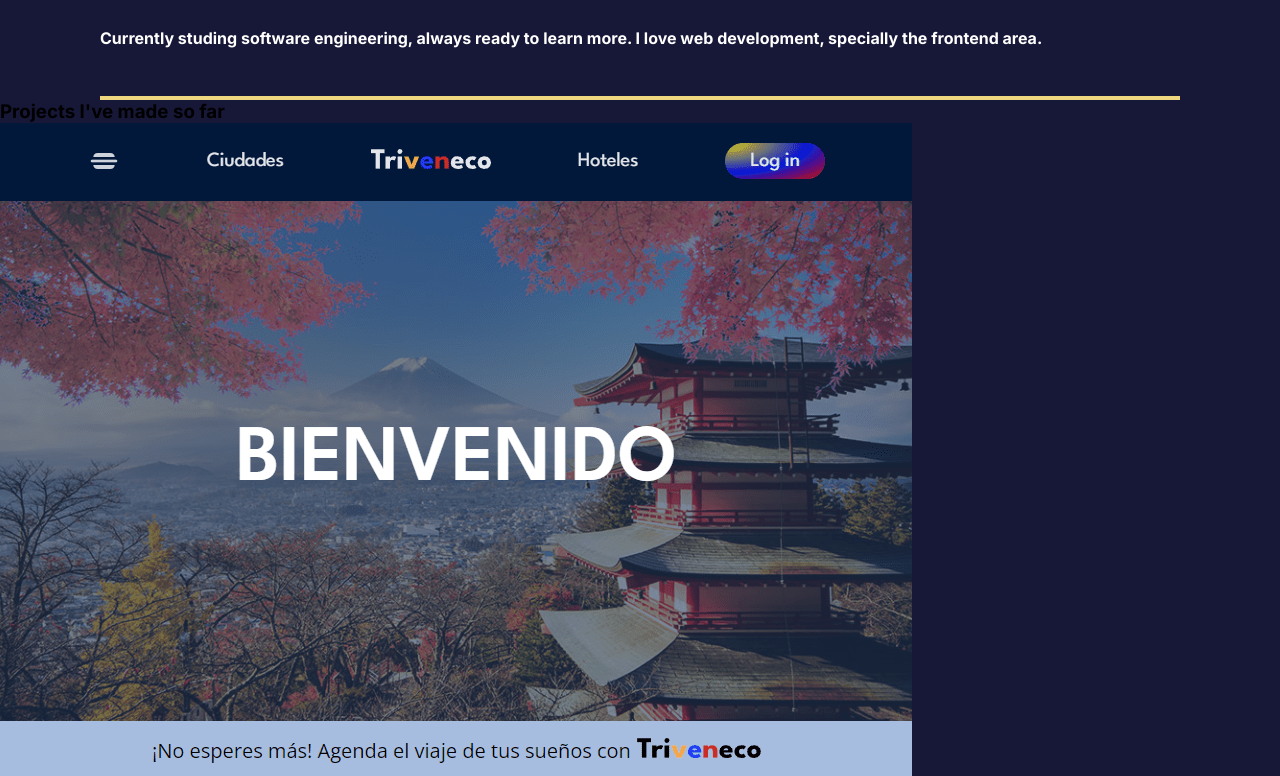
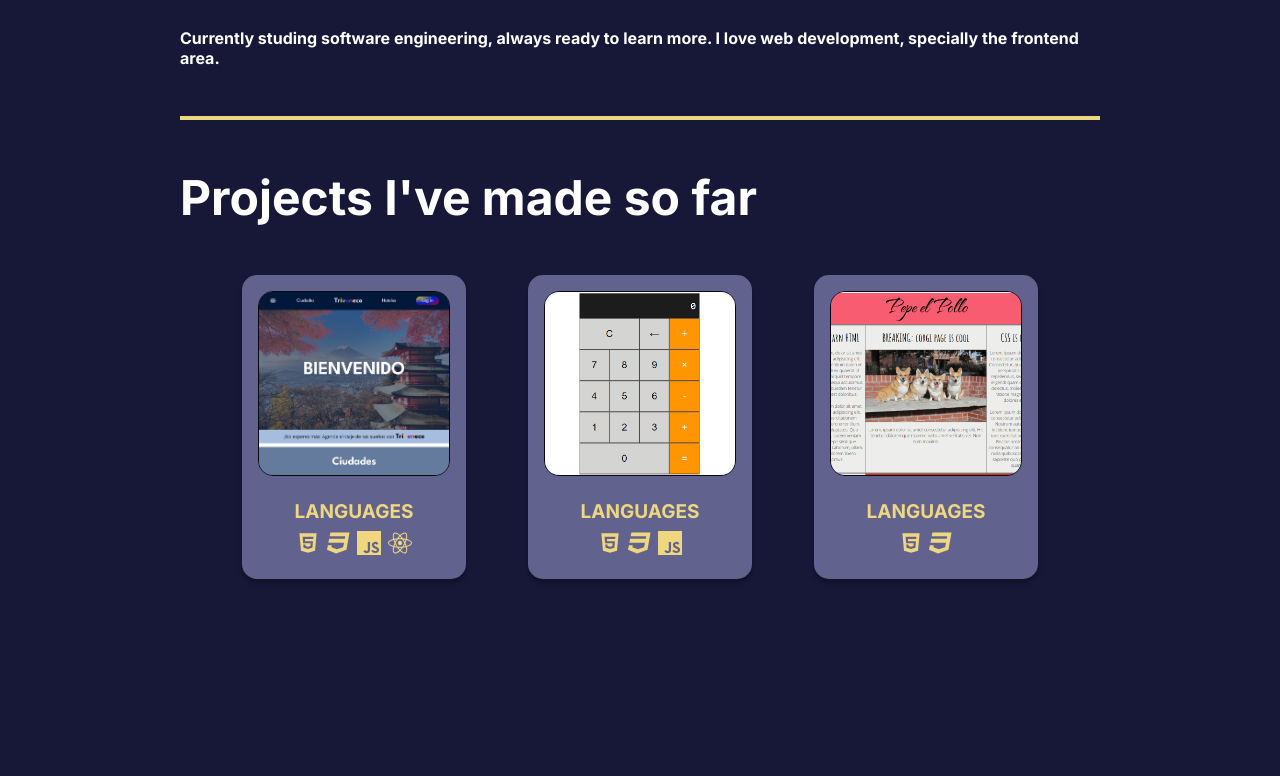
Before and after one commit to nicoabb/PortfolioPage, a React (Vite) app in the folder PortfolioPage/: page / in a window 1280 px wide. Shown: the part 744-1520 px from the top of the page. After the commit the page ends 1371 px from the top, so only its background shows below. Built offline with nearby package versions, Linux system fonts and the light colour scheme.

Commit message:
Cards readyy - Fix details

```diff
--- a/PortfolioPage/src/Components/Cards/Cards.jsx
+++ b/PortfolioPage/src/Components/Cards/Cards.jsx
@@ -2,6 +2,10 @@ import styles from "./Cards.module.css";
 
 const Card = (props) => {
     return (
+        <div className={styles.cardContainer}>
+            <div className={styles.hoverDiv}>
+                <a href=""></a>
+            </div>
             <div className={styles.card}>
                 <img src={props.image} alt={props.imgAlt} />
                 <h4>{props.lang}</h4>
@@ -12,6 +16,7 @@ const Card = (props) => {
                     {props.reactLogo}
                 </div>
             </div>
+        </div>
     );
 };
 
--- a/PortfolioPage/src/Components/Cards/Cards.module.css
+++ b/PortfolioPage/src/Components/Cards/Cards.module.css
@@ -0,0 +1,66 @@
+.cardContainer {
+    display: grid;
+}
+
+.cardContainer .card {
+    grid-row: 1;
+    grid-column: 1;
+    width: 14rem;
+    height: 19rem;
+    background-color: var(--primary-color-100);
+    border-radius: 15px;
+    display: inline-flex;
+    flex-direction: column;
+    gap: 0.5rem;
+    padding-bottom: 1.5rem;
+    align-items: center;
+    box-shadow: 0px 4px 4px rgba(0, 0, 0, 0.25);
+}
+
+.cardContainer .hoverDiv {
+    grid-row: 1;
+    grid-column: 1;
+    width: 14rem;
+    height: 19rem;
+    background-color: rgba(255,255,255,0);
+    border-radius: 15px;
+    order: 2;
+}
+
+.cardContainer .hoverDiv:active {
+    background-color: rgba(250,250,250, 0.2);
+    cursor: pointer;
+}
+
+.card img {
+    margin: 1rem auto;
+    width: 12rem;
+    height: 12rem;
+    object-fit: cover;
+    border-radius: 15px;
+    border: 1px solid var(--primary-color-300);
+}
+
+.card h4 {
+    font-size: 19px;
+    color: var(--secondary-color);
+    text-transform: uppercase;
+}
+
+.card .icons {
+    display: flex;
+    gap: 0.4rem;
+    color: var(--secondary-color);
+}
+
+.card .icons svg {
+    width: 1.5em;
+    height: 1.5em;
+}
+
+@media screen and (min-width: 720px) {
+    .cardContainer .hoverDiv:hover {
+        background-color: rgba(255,255,255, 0.2);
+        cursor: pointer;
+    }
+}
--- a/PortfolioPage/src/Components/LandPage/Carousel.module.css
+++ b/PortfolioPage/src/Components/LandPage/Carousel.module.css
@@ -6,7 +6,7 @@
     grid-column: 1;
     border: 2px solid var(--secondary-color);
     width: 86%;
-    max-width: 1080px;
+    max-width: 920px;
     justify-self: end;
     margin: auto;
     order: 7;
@@ -17,7 +17,7 @@
     grid-row: 1;
     width: 90%;
     height: auto;
-    max-width: 1080px;
+    max-width: 920px;
     display: grid;
     grid-template-columns: repeat(6, 1fr);
 }
--- a/PortfolioPage/src/Components/LandPage/IntroText.module.css
+++ b/PortfolioPage/src/Components/LandPage/IntroText.module.css
@@ -1,13 +1,13 @@
 .intro {
     width: 86%;
-    max-width: 1080px;
+    max-width: 920px;
     margin: auto;
 }
 .intro .line {
     grid-column: 1;
     border: 2px solid var(--secondary-color);
     width: 100%;
-    max-width: 1080px;
+    max-width: 920px;
     justify-self: end;
     margin: auto;
     order: 7;
--- a/PortfolioPage/src/Components/LandPage/ProjectsPrev.module.css
+++ b/PortfolioPage/src/Components/LandPage/ProjectsPrev.module.css
@@ -0,0 +1,53 @@
+.proPrev {
+    width: 86%;
+    max-width: 920px;
+    margin: 3rem auto;
+}
+
+.proPrev h3 {
+    margin: 0 auto 3rem;
+    color: var(--neutral-color);
+    font-size: 3rem;
+    font-weight: bold;
+}
+
+.cardContainer {
+    margin: auto;
+    width: 100%;
+    display: flex;
+    flex-wrap: wrap;
+    justify-content: space-evenly;
+}
+
+@media screen and (max-width: 1080px) {
+    .proPrev h3 {
+        font-size: 2.8rem;
+    }
+}
+
+@media screen and (max-width: 720px) {
+    .proPrev h3 {
+        font-size: 6vw;
+    }
+}
+
+@media screen and (max-width: 480px) {
+    .proPrev {
+        display: flex;
+        flex-direction: column;
+        justify-content: center;
+        text-align: center;
+    }
+    .proPrev h3 {
+        font-size: 2rem;
+    }
+    .proPrev .cardContainer {
+        gap: 1.5rem;
+    }
+}
+
+@media screen and (min-width: 480px) and (max-width: 900px) {
+    .proPrev .cardContainer {
+        gap: 1.5rem;
+    }
+}
--- a/PortfolioPage/src/Components/NavBar/Navbar.jsx
+++ b/PortfolioPage/src/Components/NavBar/Navbar.jsx
@@ -59,7 +59,7 @@ const NavBar = () => {
                             <FaLaptopCode className={styles.icons} />
                         )}
                     </a>
-                    <a href="">Nicolás Briceño</a>
+                    <a href="#top">Nicolás Briceño</a>
                     {open && <Burger />}
                 </div>
                 {windowDimension.winWidth > 720 ? (
@@ -73,7 +73,11 @@ const NavBar = () => {
                         <a href="">
                             <button>Resume</button>
                         </a>
-                        <a href="">
+                        <a
+                            href="https://github.com/nicoabb"
+                            target="_blank"
+                            rel="noopener noreferrer"
+                        >
                             <FaGithubSquare className={styles.icons} />
                         </a>
                         <a href="">
--- a/PortfolioPage/src/Components/NavBar/Navbar.module.css
+++ b/PortfolioPage/src/Components/NavBar/Navbar.module.css
@@ -16,6 +16,9 @@
 .navbar a {
     color: var(--secondary-color);
     text-decoration: none;
+}
+.navbar a:active {
+    color: var(--secondary-color-a);
 }
 
 /* ICON AND NAME "LOGO" */
@@ -51,6 +54,10 @@
     border-radius: 5px;
     width: 5rem;
     height: 2.4rem;
+    cursor: pointer;
+}
+.navbar button:active {
+    background-color: var(--secondary-color-a);
 }
 .navbar .icons {
     width: 2.5rem;
@@ -78,6 +85,10 @@
     font-weight: 400;
     color: var(--primary-color-300);
 }
+.burgerMenu .burgerLinks:active {
+    font-weight: bold;
+    color: var(--primary-color-300);
+}
 
 .burgerMenu .burgerLinks:active {
     font-weight: bold;
@@ -85,14 +96,35 @@
 
 /* BURGER MENU COLORS IN NAVBAR */
 .burger a {
-    color: var(--primary-color-300)
+    color: var(--primary-color-000)
 }
-
 .burger button {
-    background-color: var(--primary-color-300);
+    background-color: var(--primary-color-000);
+}
+.burger a:active {
+    color: var(--primary-color-100);
+}
+.burger button:active {
+    background-color: var(--primary-color-100);
 }
 
 /* RESPONSIVE DESIGN */
+@media screen and (min-width: 720px) {
+    .navbar a:hover {
+        color: var(--secondary-color-h);
+    }
+    .navbar button:hover {
+        background-color: var(--secondary-color-h);
+    }
+    .burger a:hover, .burger button:hover {
+        color: var(--primary-color-100);
+    }
+    .burgerMenu .burgerLinks:hover {
+        font-weight: bold;
+        color: var(--primary-color-300);
+    }
+}
+
 @media screen and (max-width: 900px) {
     .navbar .limit {
         grid-template-columns: 30% 40% 30%;
```
Lines whose indentation alone changed are shown as unchanged.
